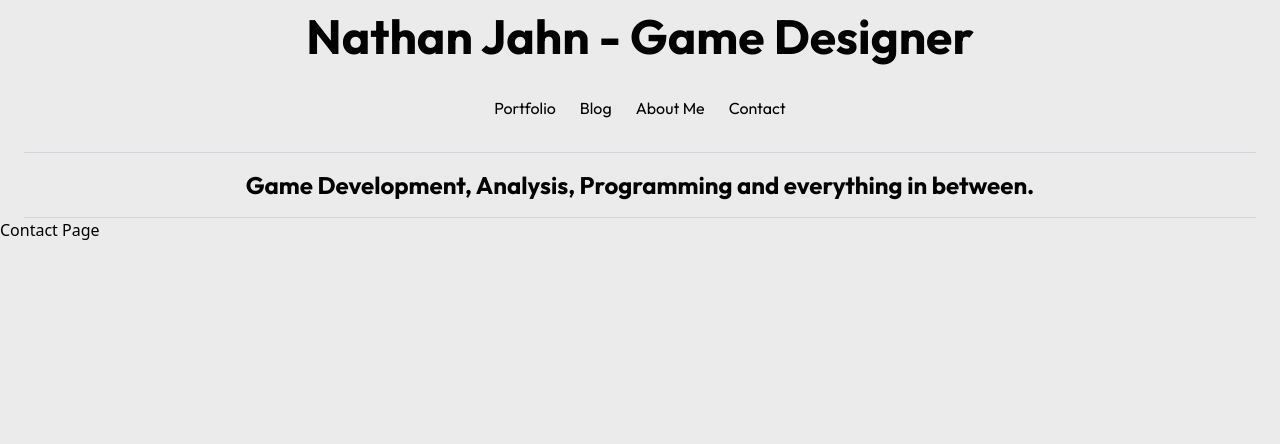
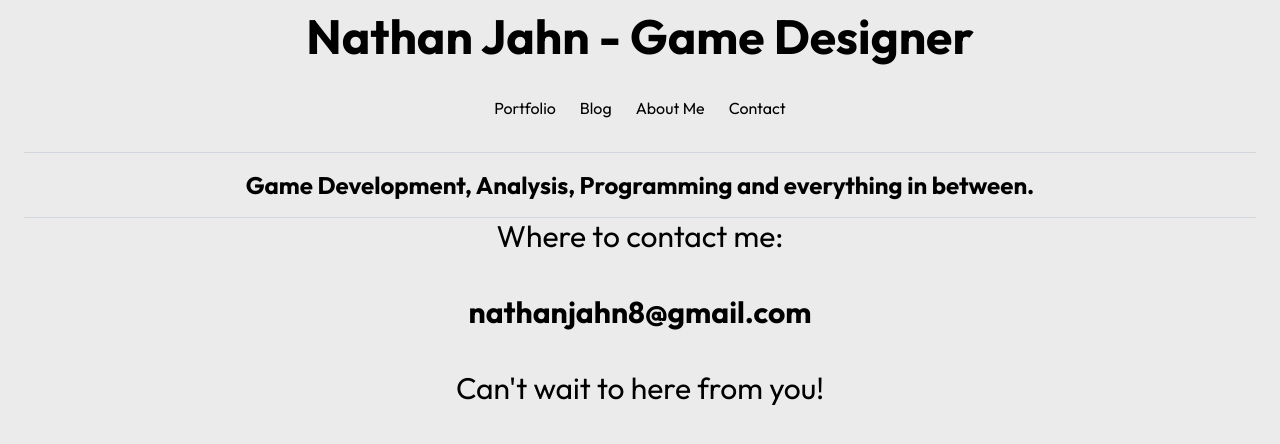
Before and after one commit to njahn88/njahn88.github.io, a React (Vite) app: page /Contact in a window 1280 px wide. Shown: the top 444 px of the page. Built offline with nearby package versions, Linux system fonts and the light colour scheme.

Commit message:
Added info in about me page and contact page

```diff
--- a/src/pages/AboutMe.jsx
+++ b/src/pages/AboutMe.jsx
@@ -6,15 +6,19 @@ export default function AboutMe() {
             <div className={'flex justify-center items-center py-4 flex-wrap'}>
                 <div className={'grid grid-cols-2 gap-5'}>
                     <div className={'col-start-1 h-100 w-100'}>
-                        <img src={GraduationPicture} alt={'Nathan Jahn'}/>
+                        <img src={GraduationPicture} alt={'Nathan Jahn'} className={'rounded-lg'} />
                     </div>
                     <div className={'col-start-2'}>
-                        <div className={'grid grid-rows-2'}>
-                            <div className={'font-outfit text-2xl row-start-1'}>
-                                Hello! My name is Nathan Jahn
+                        <div className={'grid grid-rows-[auto auto]'}>
+                            <div className={'font-outfit font-bold text-2xl row-start-1'}>
+                                Hello! My name is Nathan Jahn.
                             </div>
-                            <div className={'row-start-2 font-outfit text-1xl'}>
-
+                            <div className={'row-start-2 font-outfit text-1xl w-100'}>
+                                My passions are game design, development, and programming. I hold a degree in Game Design, and over the last year I have gained a lot of experience creating games using the Unity Game engine
+                                and built up my online presence in different communities. When it comes to game design, the characters, levels, systems, and mechanics are
+                                what I love to explore and analyze. While participating in game jams and doing solo development, I have created several games which has
+                                accelerated my understanding of how to make them fun and engaging. I’m excited to keep pushing the boundaries of interactive storytelling and gameplay design,
+                                and I’m eager to bring my creativity, technical skills, and problem-solving mindset to a professional team.
                             </div>
                         </div>
                     </div>
--- a/src/pages/Contact.jsx
+++ b/src/pages/Contact.jsx
@@ -1,7 +1,19 @@
 export default function Contact() {
     return (
         <>
-            Contact Page
+            <div className={'flex justify-center items-center'}>
+                <div className={'grid grid-rows-3 text-center gap-10'}>
+                    <div className={'font-outfit text-3xl row-start-1'}>
+                        Where to contact me:
+                    </div>
+                    <div className={'font-outfit text-3xl row-start-2 font-bold'}>
+                        nathanjahn8@gmail.com
+                    </div>
+                    <div className={'font-outfit text-3xl row-start-3'}>
+                        Can't wait to here from you!
+                    </div>
+                </div>
+            </div>
         </>
     )
 }
```
